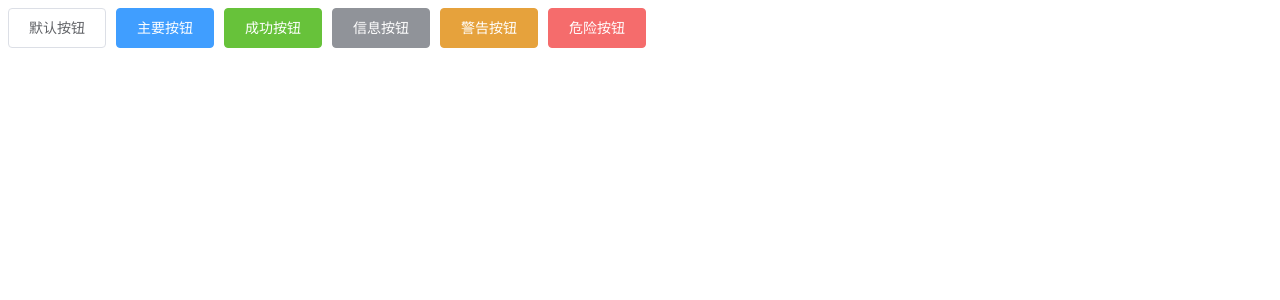
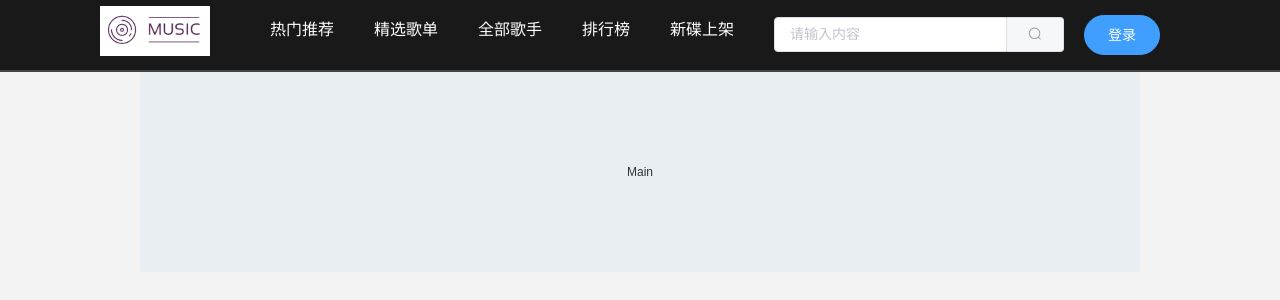
Before and after one commit to ywpb/my-music, a Vue app: page / in a window 1280 px wide. Shown: the top 300 px of the page. Built offline with nearby package versions, Linux system fonts and the light colour scheme.

Commit message:
头部样式

```diff
--- a/src/App.vue
+++ b/src/App.vue
@@ -12,12 +12,56 @@ export default {
 </script>
 
 <style>
-#app {
-  font-family: Avenir, Helvetica, Arial, sans-serif;
-  -webkit-font-smoothing: antialiased;
-  -moz-osx-font-smoothing: grayscale;
-  text-align: center;
-  color: #2c3e50;
-  margin-top: 60px;
+/*css 初始化 */
+html, body, ul, li, ol, dl, dd, dt, p, h1, h2, h3, h4, h5, h6,
+form, fieldset, legend, img { margin:0; padding:0; }
+fieldset, img,input,button { border:none; padding:0;margin:0;outline-style:none; }
+ul, ol { list-style:none; }
+input { padding-top:0; padding-bottom:0; font-family: 'Alibaba-PuHuiTi-R','Alibaba-PuHuiTi-B','Alibaba-PuHuiTi-H','Alibaba-PuHuiTi-L','Alibaba-PuHuiTi-M','Helvetica Neue','Microsoft YaHei','Helvetica','PingFang SC','Hiragino Sans GB','SimSun','sans-serif';}
+select, input { vertical-align:middle; }
+select, input, textarea { font-size:12px; margin:0; }
+textarea { resize:none; }
+img {border:0;    vertical-align:middle;}
+table { border-collapse:collapse; }
+body {
+    font:12px/150% Arial,Verdana,"\5b8b\4f53";
+    color:#666;
+    background:#f3f3f3;
+}
+.clearfix:before,.clearfix:after{
+    content:"";
+    display:table;
+}
+.clearfix:after{clear:both;}
+.clearfix{
+    *zoom:1;/*IE/7/6*/
+}
+a{color:#666; text-decoration:none; }
+a:hover{color:#C81623;}
+h1,h2,h3,h4,h5,h6{text-decoration:none;font-weight:normal;}
+s,i,em{font-style:normal;text-decoration:none;}
+.col-red{color: #C81623!important;}
+
+/*公共类*/
+.w{
+    width: 1210px;margin:0 auto;
+}
+.fl {
+    float:left
+}
+.fr {
+    float:right
+}
+.al {
+    text-align:left
+}
+.ac {
+    text-align:center
+}
+.ar {
+    text-align:right
+}
+.hide {
+    display:none
 }
 </style>
--- a/src/components/HelloWorld.vue
+++ /dev/null
@@ -1,35 +0,0 @@
-<template>
-  <el-row>
-    <div id='text'></div>
-    <el-button>默认按钮</el-button>
-    <el-button type="primary">主要按钮</el-button>
-    <el-button type="success">成功按钮</el-button>
-    <el-button type="info">信息按钮</el-button>
-    <el-button type="warning">警告按钮</el-button>
-    <el-button type="danger">危险按钮</el-button>
-</el-row>
-</template>
-
-<script>
-export default {
-  name: 'HelloWorld',
-  props: {
-    msg: String
-  }
-}
-</script>
-
-<!-- Add "scoped" attribute to limit CSS to this component only -->
-<style  lang='less' scoped>
-  @bgcolor:#f3f3f3;
-
-  #text{
-    color: black;
-    .navigation {
-      font-size: 12px;
-    }
-    .logo {
-      width: 300px;
-    }
-}
-</style>
--- /dev/null
+++ b/src/components/Main.vue
@@ -0,0 +1,64 @@
+<template>
+  <el-container>
+    <el-header>
+        <Header></Header>
+    </el-header>
+    <el-main>Main</el-main>
+</el-container>
+</template>
+
+<script>
+import Header from './layout/header.vue'
+export default {
+    name:'Main',
+    components:{
+      Header
+    }
+}
+</script>
+
+<style lang="less" scoped>
+.el-header{
+    height: 72px !important;
+    background-color: #191919 !important;
+    border-bottom:2px solid #434343;
+}
+.el-header, .el-footer {
+    background-color: #B3C0D1;
+    color: #333;
+    text-align: center;
+    line-height: 60px;
+  }
+
+  .el-aside {
+    background-color: #D3DCE6;
+    color: #333;
+    text-align: center;
+    line-height: 200px;
+  }
+
+  .el-main {
+    background-color: #E9EEF3;
+    color: #333;
+    text-align: center;
+    line-height: 160px;
+  }
+
+  body > .el-container {
+    margin-bottom: 40px;
+  }
+
+  .el-container:nth-child(5) .el-aside,
+  .el-container:nth-child(6) .el-aside {
+    line-height: 260px;
+  }
+
+  .el-container:nth-child(7) .el-aside {
+    line-height: 320px;
+  }
+
+  .el-main{
+    width: 1000px;
+    align-self: center;
+  }
+</style>
--- /dev/null
+++ b/src/components/layout/header.vue
@@ -0,0 +1,81 @@
+<template>
+    <el-row type="flex" class="row-bg" justify="center">
+        <router-link to="/" class="logo"><img src="@/assets/music.png" alt="logo"></router-link>
+        <el-col :span="2" v-for="menu in menuList" :key="menu.name"><router-link to='/'>{{ menu.name }}</router-link></el-col>
+
+        <div style="margin-top: 5px;">
+            <el-input placeholder="请输入内容" v-model="search" class="input-with-select" >
+            <el-button slot="append" icon="el-icon-search"></el-button>
+            </el-input>
+        </div>
+
+        <el-col :span="2">
+            <router-link to="/" class="login" ><el-button type="primary" round>登录</el-button></router-link>
+        </el-col>
+    </el-row>
+</template>
+
+<script>
+export default {
+    name:'Header',
+    data(){
+        return {
+            search:'',
+            menuList:[
+                {
+                    name:'热门推荐',
+                    path:''
+                },
+                {
+                    name:'精选歌单',
+                    path:''
+                },{
+                    name:'全部歌手',
+                    path:''
+                },{
+                    name:'排行榜',
+                    path:''
+                },{
+                    name:'新碟上架',
+                    path:''
+                }
+            ]
+        }
+    }
+}
+</script>
+
+<style lang="less" scoped>
+img{
+    height: 50px;
+    margin-right: 40px;
+}
+.el-col{
+    height: 72px !important;
+    a{
+        display: block;
+        color:#fff;
+        font-size: 16px;
+        font-family: 'Alibaba-PuHuiTi-R';
+        height: 72px;
+        padding: 0px 20px;
+        // display: flex;
+        // justify-content: center;
+        // align-content: center;
+    }
+}
+.el-col-2{
+    width: auto !important;
+}
+
+.el-input{
+    margin-left: 20px;
+    ::v-deep .el-input__inner{
+    height: 35px;
+    }
+}
+.login{
+    margin-top: 5px;
+    margin-left: 20px;
+}
+</style>
--- a/src/main.js
+++ b/src/main.js
@@ -6,11 +6,21 @@ import store from '@/store/index'
 
 import {
   Button,
-  Row
+  Row,
+  Col,
+  Container,
+  Header,
+  Main,
+  Input
 } from 'element-ui'
 
 Vue.use(Button)
 .use(Row)
+.use(Container)
+.use(Header)
+.use(Main)
+.use(Col)
+.use(Input)
 
 Vue.config.productionTip = false
 
--- a/src/router/index.js
+++ b/src/router/index.js
@@ -5,7 +5,7 @@ import Vue from "vue";
 Vue.use(VueRouter)
 
 const routes = [
-    {path:'/',component:()=>import('@/components/HelloWorld.vue')}
+    {path:'/',component:()=>import('@/components/Main.vue')}
 ]
 
 const router  = new VueRouter({
```
